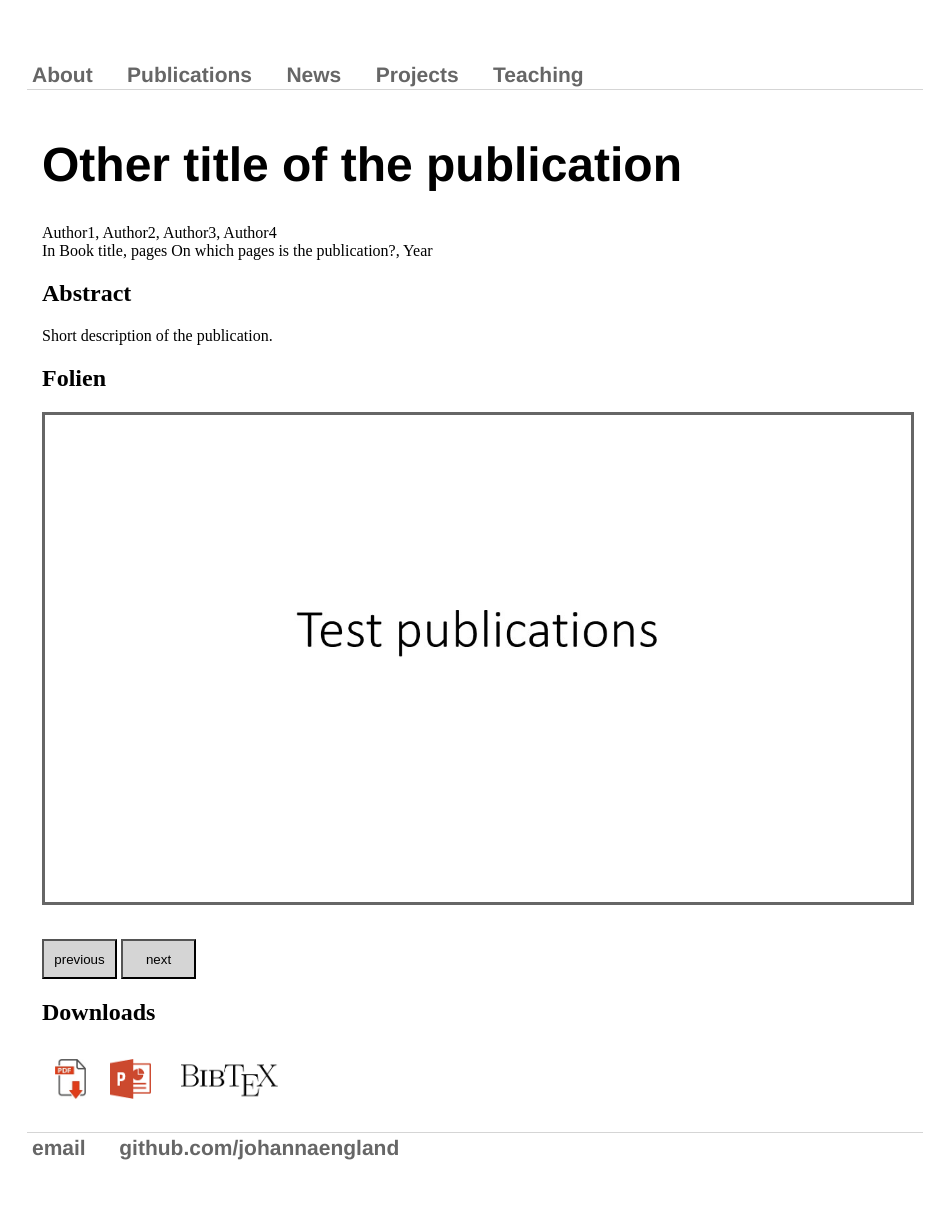
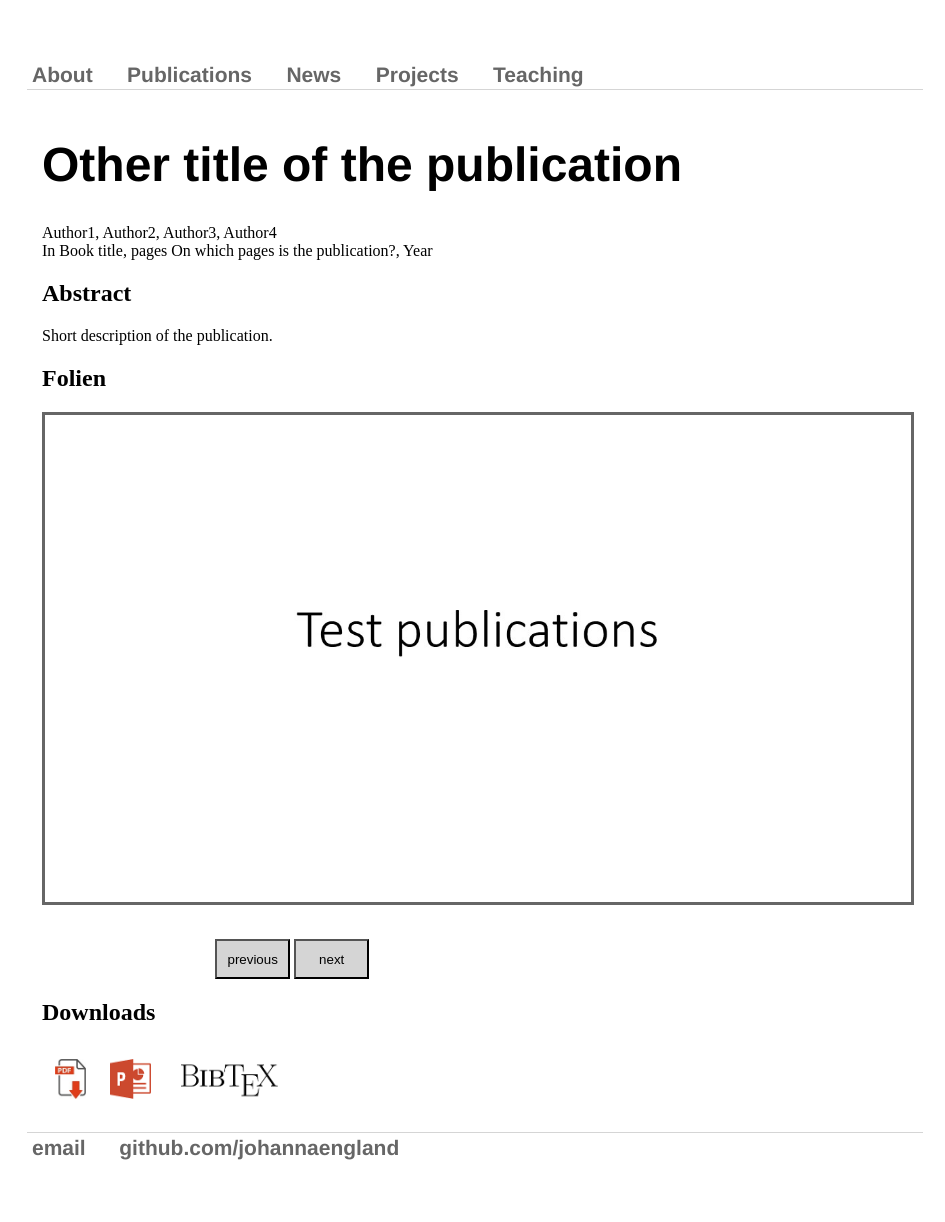
Before and after one commit to johannaengland/johannaengland.github.io, a Jekyll site: the page built from _publications/year-other-publication.md, in a window 1280 px wide. Shown: the whole page, without its empty margins (165-1110 px from the left). Built offline with Jekyll 4.4.1, drawn with Linux system fonts in a browser that asks for light colours.

Commit message:
Update main.css

```diff
--- a/css/main.css
+++ b/css/main.css
@@ -15,7 +15,7 @@
 }
 
 #slideshowButtons {
-    margin: 12px auto 12px auto;
+    margin: 12px 20% 12px 20%;
 }
 
 #url, #nameOfSlides, #fileEnding {
```
